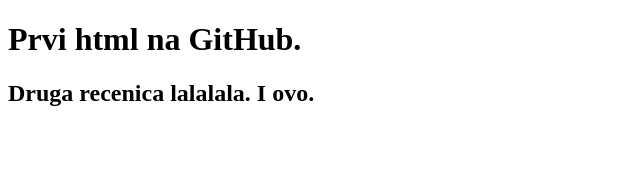
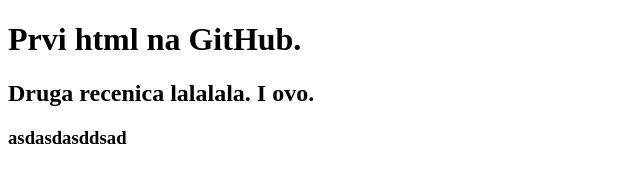
Before and after one commit to lajosandris/algebra1, a plain HTML site: page index.html in a window 1280 px wide. Shown: the whole page, without its empty margins (0-640 px from the left). Drawn offline with Linux system fonts and the light colour scheme.

Commit message:
Novi red

```diff
--- a/index.html
+++ b/index.html
@@ -7,5 +7,6 @@
 <body>
     <h1>Prvi html na GitHub.</h1>
     <h2>Druga recenica lalalala. I ovo.</h2>
+    <h3>asdasdasddsad</h3>
 </body>
 </html
```
